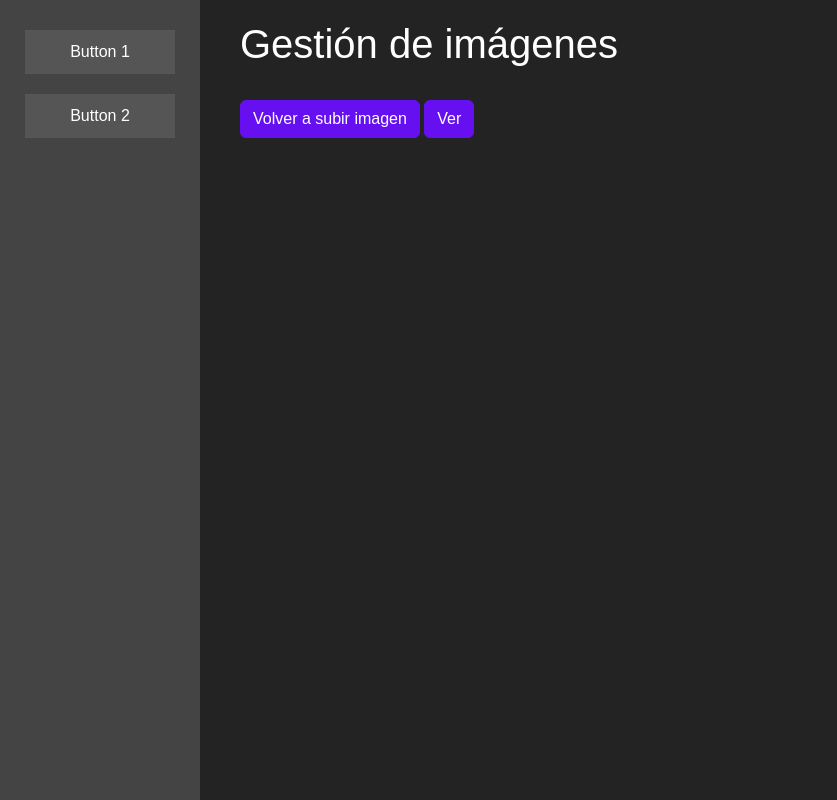
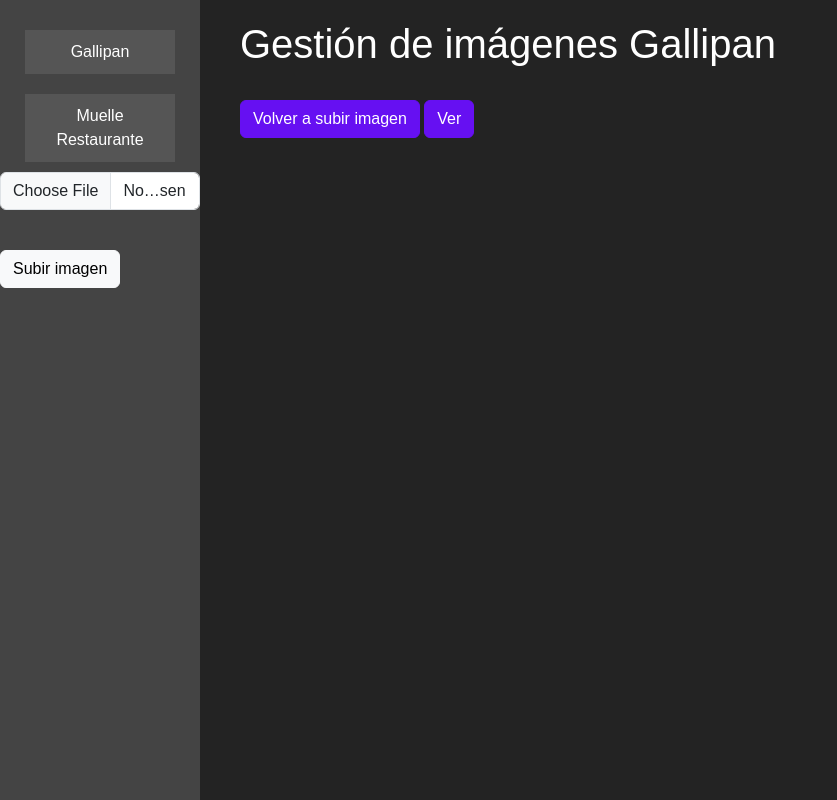
Before and after one commit to Gerardng1330/qr-restaurante, a Django app: page /gestion-de-imagenes/ in a window 1280 px wide. Shown: the whole page, without its empty margins (0-837 px from the left). Run offline with Django 5.2, Linux system fonts and the light colour scheme; data that the repository does not hold is empty.

Commit message:
change: menu de qr

```diff
--- a/qr_app/models.py
+++ b/qr_app/models.py
@@ -6,10 +6,13 @@ from PIL import Image, ImageDraw
 
 # Create your models here.
 
-#tabla para guardar la imagen
+#tabla para guardar la imagen gallipan
 class Imagen(models.Model):
     imagen = models.ImageField(upload_to='imagenes/')
 
+#tabla para guardar la imagen muelle
+class ImagenMuelle(models.Model):
+    imagen_muelle = models.ImageField(upload_to='imagenesMuelle/')
 
 class LoginForm(models.Model):
     username = models.CharField(max_length=255)
--- a/qr_app/templates/gestion_de_imagenes.html
+++ b/qr_app/templates/gestion_de_imagenes.html
@@ -12,12 +12,28 @@
 </head>
 <body>
     <div class="sidebar">
-        <button class="sidebar-btn" onclick="showContent('content1')">Button 1</button>
-        <button class="sidebar-btn" onclick="showContent('content2')">Button 2</button>
+        <button class="sidebar-btn" onclick="showContent('content1', 'Gallipan')">Gallipan</button>
+        <button class="sidebar-btn" onclick="showContent('content2', 'Muelle')">Muelle Restaurante</button>
+        <form id="uploadForm" action="{% url 'gestion-de-imagenes' %}" method="POST" enctype="multipart/form-data">
+            {% csrf_token %}
+            <input type="hidden" id="uploadType" name="uploadType" value="Gallipan">
+            <div class="mb-3">
+                <input class="form-control" type="file" id="formFile" name="image" accept=".jpg">
+            </div>
+            <br>
+            <button id="subir-imagen" type="submit" class="btn btn-light">Subir imagen</button>
+        </form>
+        {% if messages %}
+        <ul class="messages">
+            {% for message in messages %}
+            <li>{{ message }}</li>
+            {% endfor %}
+        </ul>
+        {% endif %}
     </div>
 
     <div id="content1" class="main-content">
-        <h1>Gestión de imágenes</h1>
+        <h1>Gestión de imágenes Gallipan</h1>
         {% for imagen in imagenes %}
         <div class="image-container">
             <div class="image-counter">{{ forloop.counter }}</div>
@@ -34,18 +50,31 @@
     </div>
 
     <div id="content2" class="main-content" style="display: none;">
-        <h1>Otra información</h1>
-        <p>Contenido adicional para el botón 2.</p>
+        <h1>Gestión de imágenes Muelle Restaurante</h1>
+        {% for imagenMuelle in imagenesMuelle %}
+        <div class="image-container">
+            <div class="image-counter">{{ forloop.counter }}</div>
+            <img src="{{ imagenMuelle.imagen_muelle.url }}" alt="Imagen">
+            <form action="{% url 'delete_image_muelle' imagenMuelle.id %}" method="POST">
+                {% csrf_token %}
+                <button type="submit" class="btn btn-danger">Borrar</button>
+            </form>
+        </div>
+        {% endfor %}
+        <br>
+        <a href="{% url 'upload' %}" class="btn custom-indigo">Volver a subir imagen</a>
+        <a href="{% url 'menu' %}" class="btn custom-indigo">Ver</a>
     </div>
 
     <script src="https://cdn.jsdelivr.net/npm/bootstrap@5.3.3/dist/js/bootstrap.bundle.min.js" integrity="sha384-YvpcrYf0tY3lHB60NNkmXc5s9fDVZLESaAA55NDzOxhy9GkcIdslK1eN7N6jIeHz" crossorigin="anonymous"></script>
     <script>
-        function showContent(contentId) {
+        function showContent(contentId, uploadType) {
             var contents = document.querySelectorAll('.main-content');
             contents.forEach(function(content) {
                 content.style.display = 'none';
             });
             document.getElementById(contentId).style.display = 'block';
+            document.getElementById('uploadType').value = uploadType;
         }
     </script>
 </body>
--- a/qr_app/views.py
+++ b/qr_app/views.py
@@ -4,7 +4,7 @@ from io import BytesIO
 from django.http import HttpResponse,HttpResponseRedirect
 from django.template.loader import get_template
 from django.shortcuts import redirect,get_object_or_404
-from .models import Imagen
+from .models import Imagen, ImagenMuelle
 from django.contrib import messages
 from PIL import Image
 from django.core.files.uploadedfile import SimpleUploadedFile
@@ -30,7 +30,31 @@ def login_password(request):
         return render(request, 'login.html')
 
 def gestion_de_imagenes(request):
-    return render(request,'gestion_de_imagenes.html')
+    if request.method == 'POST':
+        upload_type = request.POST.get('uploadType')
+        image = request.FILES.get('image')
+
+        if upload_type == 'Gallipan':
+            nueva_imagen = Imagen(imagen=image)
+            nueva_imagen.save()
+            messages.success(request, 'Imagen subida a Gallipan con éxito')
+        elif upload_type == 'Muelle':
+            nueva_imagen = ImagenMuelle(imagen_muelle=image)
+            nueva_imagen.save()
+            messages.success(request, 'Imagen subida a Muelle Restaurante con éxito')
+        else:
+            messages.error(request, 'Tipo de subida desconocido')
+
+        return redirect('gestion-de-imagenes')
+
+    imagenes = Imagen.objects.all()
+    imagenes_muelle = ImagenMuelle.objects.all()
+    context = {
+        'imagenes': imagenes,
+        'imagenesMuelle': imagenes_muelle,
+    }
+    return render(request, 'nombre_de_tu_template.html', context)
+
 
 def panel(request):
     return render(request,'panel.html')
```
Also changed, not shown: qr_main/settings.py (+9 -0 lines), qr_app/migrations/0004_imagenmuelle.py (added), qr_app/migrations/0005_rename_imagen_imagenmuelle_imagen_muelle.py (added).
